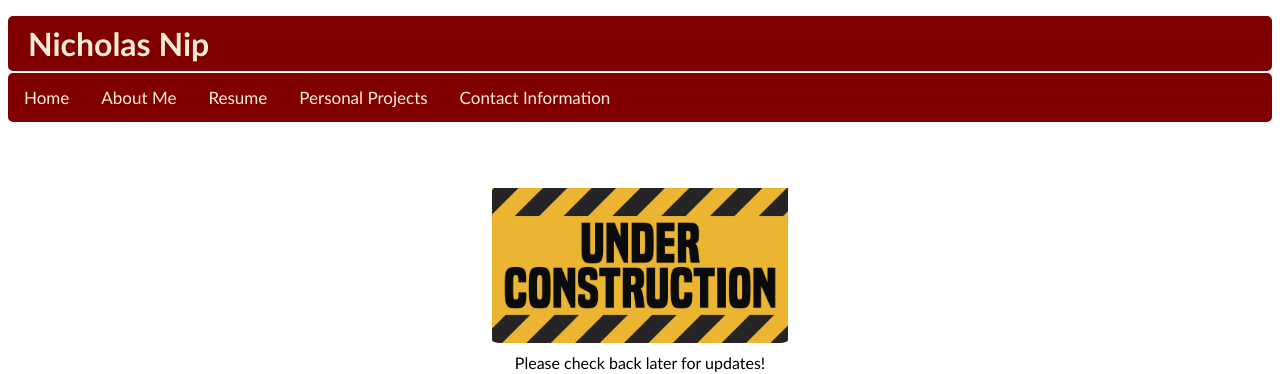
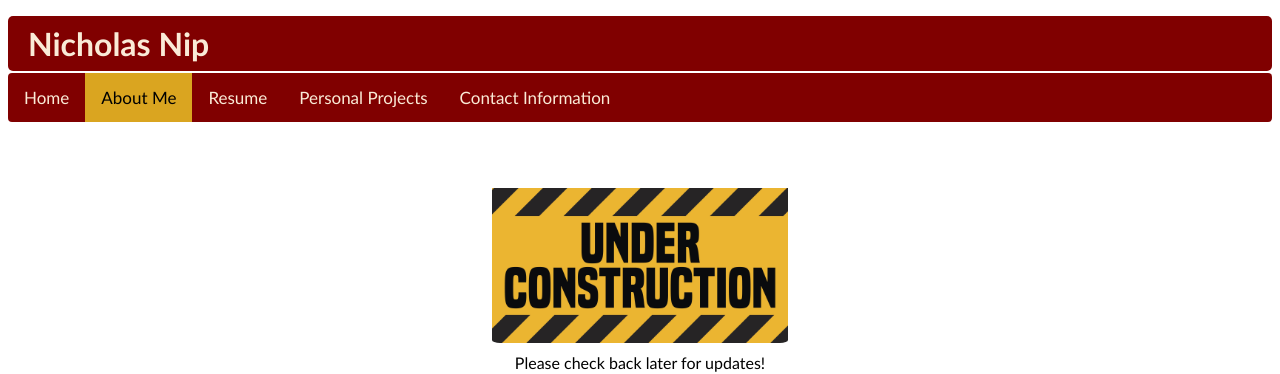
Before and after one commit to nicholaskade/nke1997.github.io, a plain HTML site: page about-me.html in a window 1280 px wide. Shown: the top 374 px of the page. Drawn offline with Linux system fonts and the light colour scheme.

Commit message:
Changed nav bar CSS style to highlight active page.

```diff
--- a/about-me.html
+++ b/about-me.html
@@ -10,7 +10,7 @@
     </div>
     <div class="topnavi">
         <a href="./index.html">Home</a>
-        <a href="./about-me.html">About Me</a>
+        <a class="active" href="./about-me.html">About Me</a>
         <a href="./resume.html">Resume</a>
         <a href="./personal-projects.html">Personal Projects</a>
         <a href="./contact-info.html">Contact Information</a>
--- a/style.css
+++ b/style.css
@@ -34,7 +34,7 @@ body {
 .topnavi {
     overflow: hidden;
     background-color: maroon;
-    border-radius: 5px;
+    border-radius: 4px;
   }
 
 .topnavi a {
@@ -52,8 +52,8 @@ body {
     color: black;
 }
 
-.topnav a.active {
-    background-color: #04AA6D;
+.topnavi a.active {
+    background-color: goldenrod;
     color: black;
 }
 
```
Also changed, not shown: contact-info.html (+1 -1 lines), index.html (+1 -1 lines), personal-projects.html (+1 -1 lines), resume.html (+1 -1 lines).
